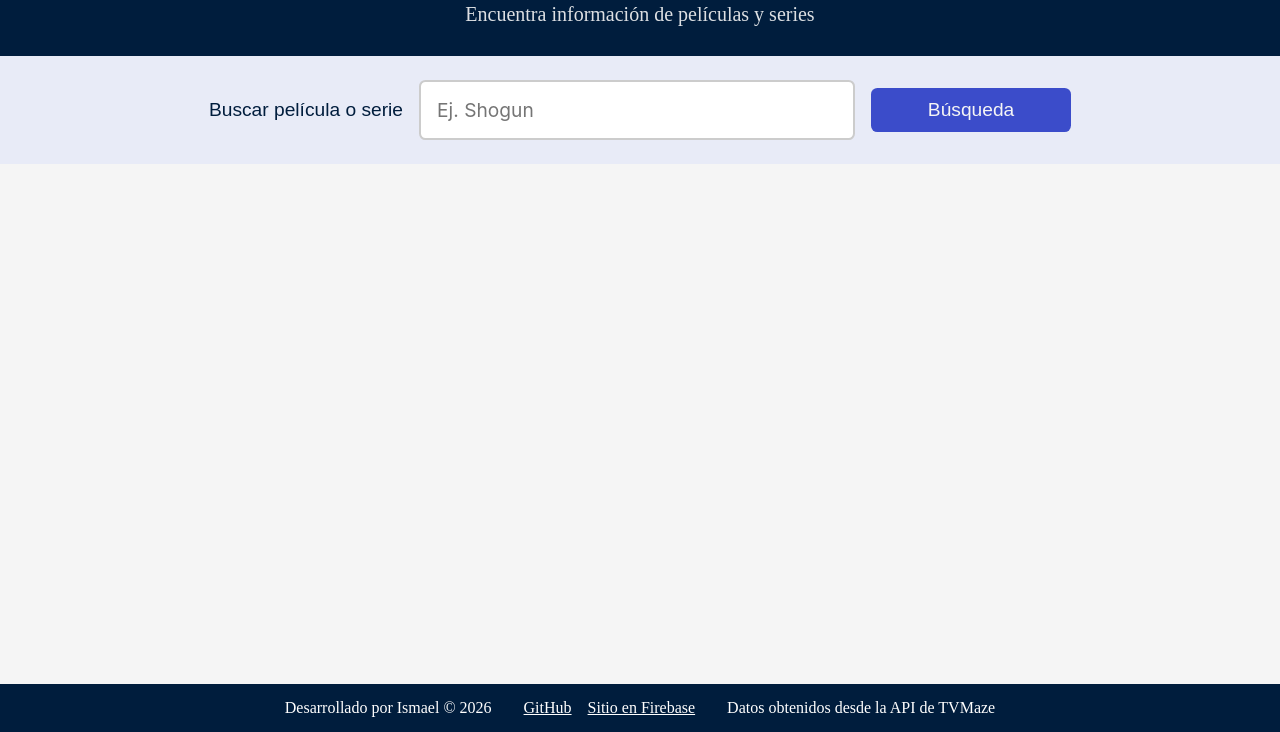
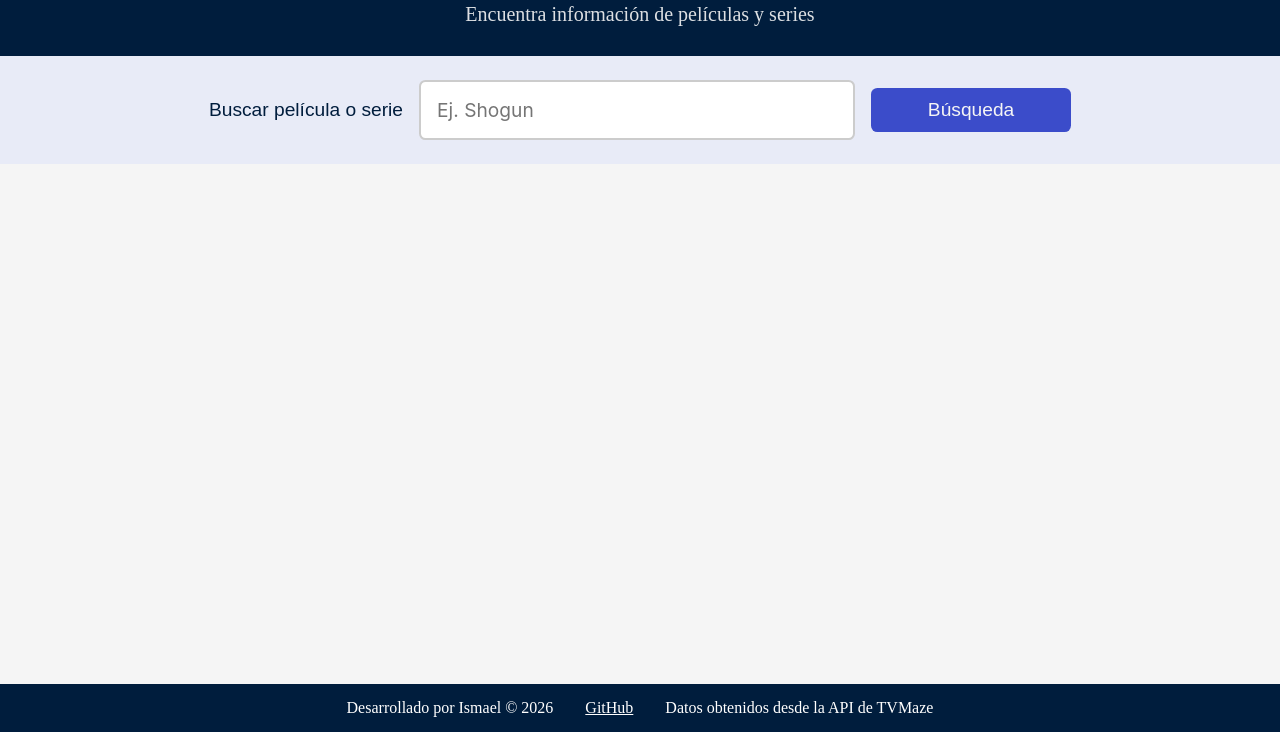
Before and after one commit to Jackzepol/Buscador-de-peliculas-y-series, a plain HTML site: page Buscador_peliculas_y_series/index.html in a window 1280 px wide. Shown: the part 68-800 px from the top of the page. Drawn offline with nearby package versions, Linux system fonts and the light colour scheme.

Commit message:
Update index.html

```diff
--- a/Buscador_peliculas_y_series/index.html
+++ b/Buscador_peliculas_y_series/index.html
@@ -49,7 +49,6 @@
         <p class="footer__text">Desarrollado por Ismael © 2026</p>
         <nav class="footer__nav">
             <a class="footer__link" href="https://github.com/Jackzepol/Buscador-de-peliculas-y-series" target="_blank">GitHub</a>
-            <a class="footer__link" href="https://TU_PROYECTO.firebaseapp.com" target="_blank">Sitio en Firebase</a>
         </nav>
         <p class="footer__credits">Datos obtenidos desde la API de TVMaze</p>
     </footer>
```
